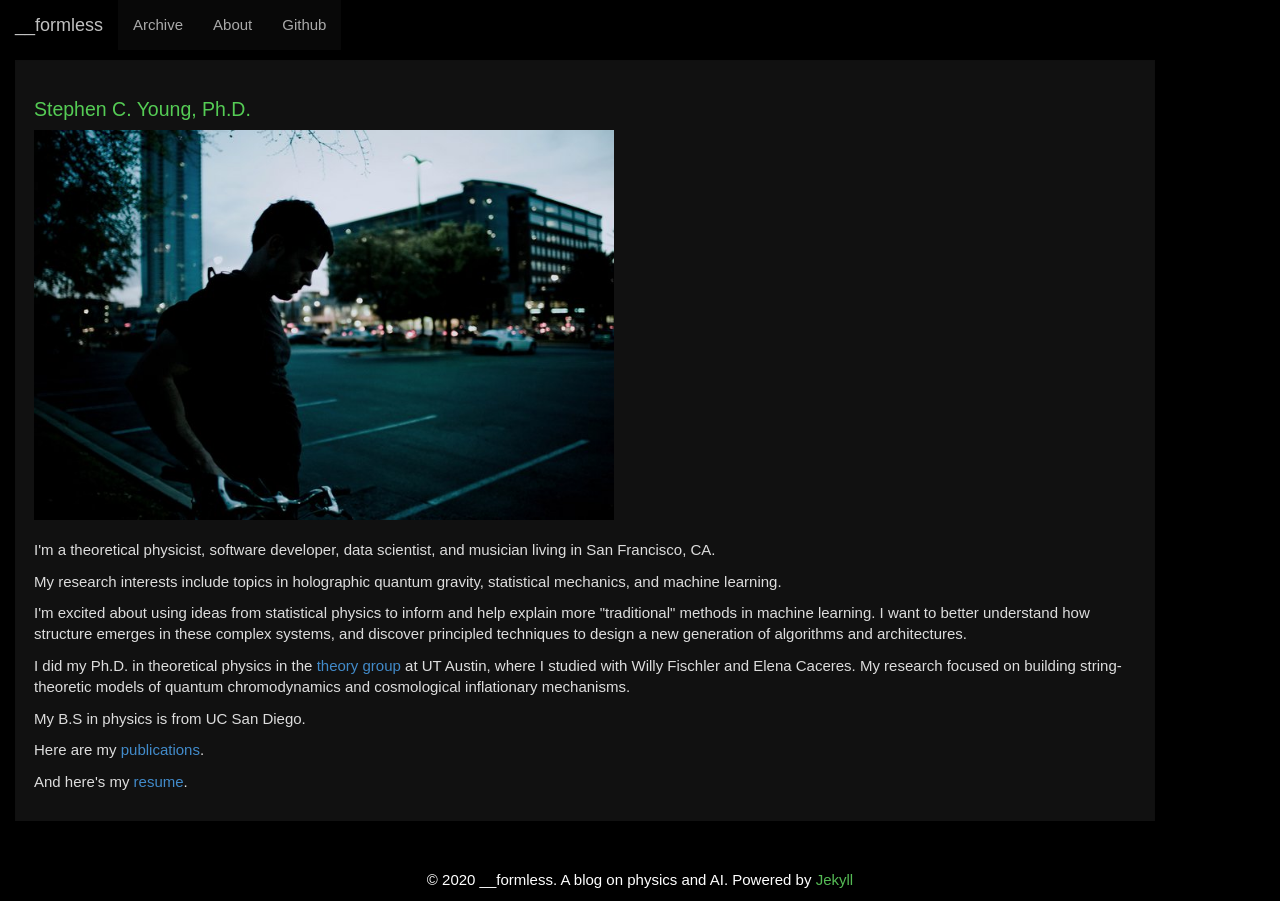
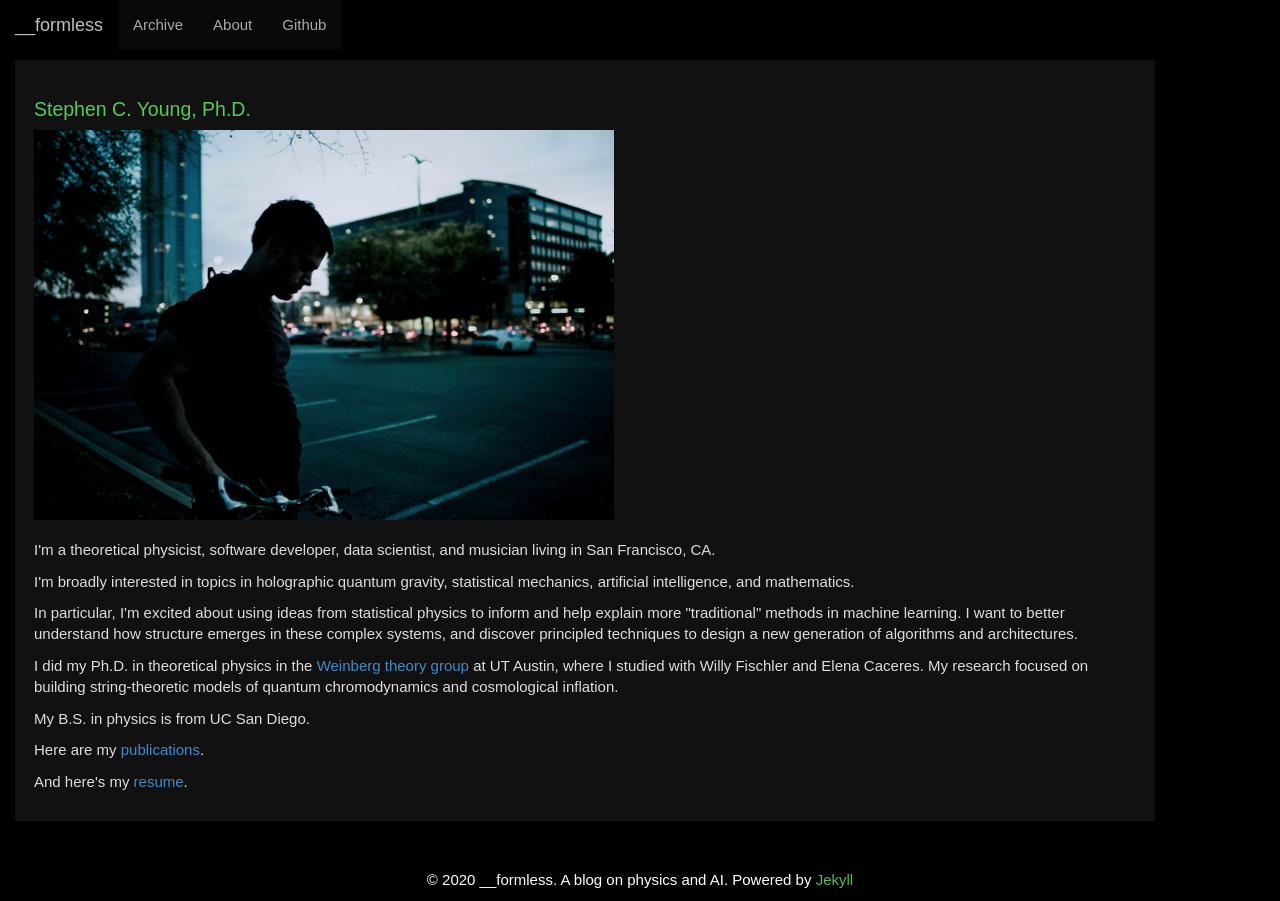
Before and after one commit to fineline179/fineline179.github.io, a Jekyll site: the page built from about.html, in a window 1280 px wide. Built offline with Jekyll 4.4.1, drawn with Linux system fonts in a browser that asks for light colours; some web fonts are replaced.

Commit message:
update about page

```diff
--- a/about.html
+++ b/about.html
@@ -15,27 +15,27 @@ layout: nosidebar
   </p>
 
   <p>
-    My research interests include topics in holographic quantum gravity, statistical
-    mechanics, and machine learning.
+    I'm broadly interested in topics in holographic quantum gravity, statistical
+    mechanics, artificial intelligence, and mathematics.
   </p>
 
   <p>
-    I'm excited about using ideas from statistical physics to inform and help explain
-    more "traditional" methods in machine learning. I want to better understand how
-    structure emerges in these complex systems, and discover principled techniques to
-    design a new generation of algorithms and architectures.
+    In particular, I'm excited about using ideas from statistical physics to inform and
+    help explain more "traditional" methods in machine learning. I want to better
+    understand how structure emerges in these complex systems, and discover principled
+    techniques to design a new generation of algorithms and architectures.
   </p>
 
   <p>
     I did my Ph.D. in theoretical physics in
-    the <a href="https://zippy.ph.utexas.edu/">theory group</a> at UT Austin, where I
-    studied with Willy Fischler and Elena Caceres. My research focused on building
-    string-theoretic models of quantum chromodynamics and cosmological inflationary
-    mechanisms.
+    the <a href="https://zippy.ph.utexas.edu/">Weinberg theory group</a> at UT Austin,
+    where I studied with Willy Fischler and Elena Caceres. My research focused on
+    building string-theoretic models of quantum chromodynamics and cosmological
+    inflation.
   </p>
 
   <p>
-    My B.S in physics is from UC San Diego.
+    My B.S. in physics is from UC San Diego.
   </p>
 
   <p>
```
